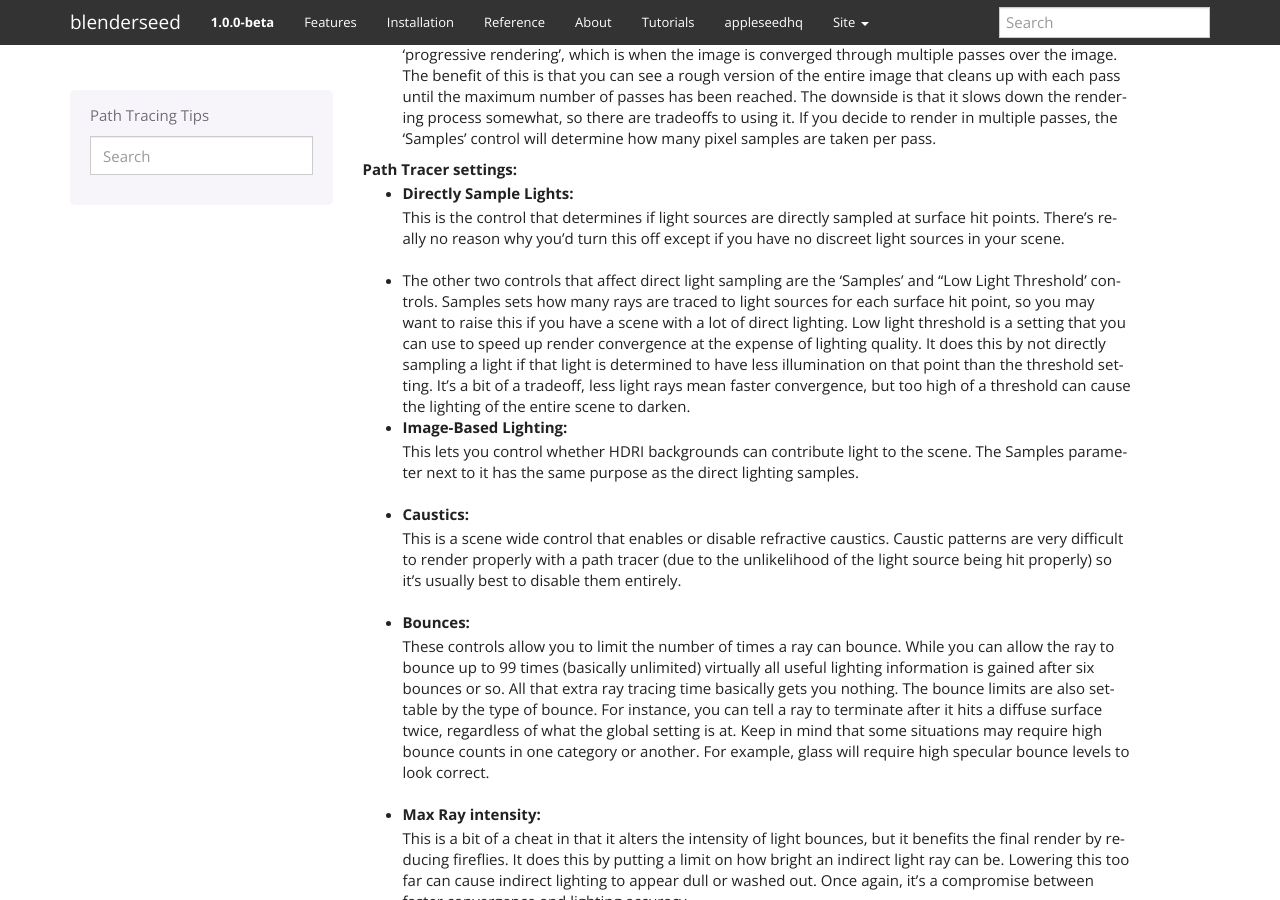
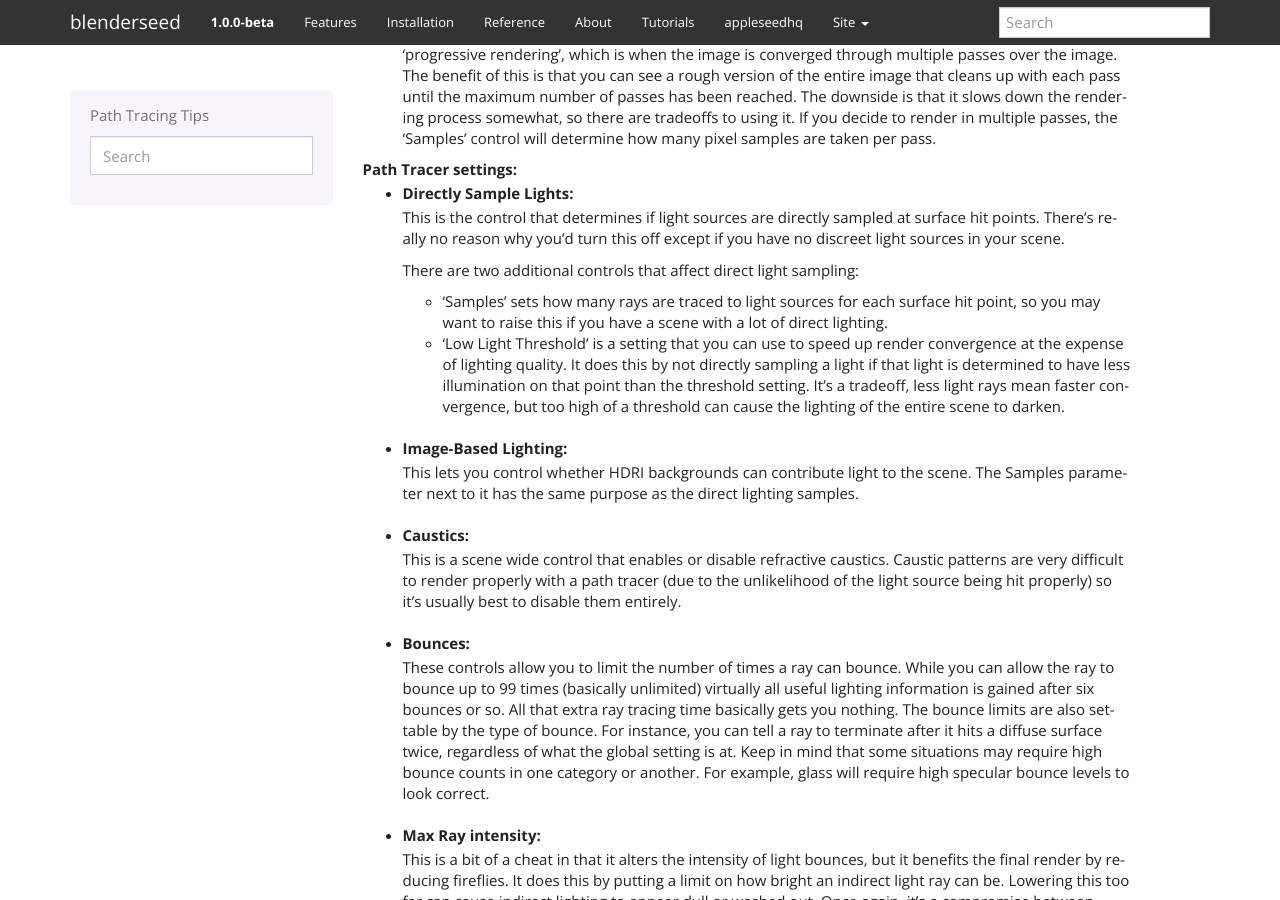
Before and after one commit to appleseedhq/blenderseed, a Sphinx documentation site: the page built from docs/general/path_tracing.rst, in a window 1280 px wide and 900 px high, scrolled down 1666 px. Built offline with Sphinx 7.4.7, drawn with Linux system fonts in a browser that asks for light colours.

Commit message:
Path tracing doc fix

```diff
--- a/docs/general/path_tracing.rst
+++ b/docs/general/path_tracing.rst
@@ -45,7 +45,12 @@ Some of the notable controls are:
 Path Tracer settings:
     - Directly Sample Lights:
         This is the control that determines if light sources are directly sampled at surface hit points.  There’s really no reason why you’d turn this off except if you have no discreet light sources in your scene.
-    - The other two controls that affect direct light sampling are the ‘Samples’ and “Low Light Threshold’ controls.  Samples sets how many rays are traced to light sources for each surface hit point, so you may want to raise this if you have a scene with a lot of direct lighting.  Low light threshold is a setting that you can use to speed up render convergence at the expense of lighting quality.  It does this by not directly sampling a light if that light is determined to have less illumination on that point than the threshold setting.  It’s a bit of a tradeoff, less light rays mean faster convergence, but too high of a threshold can cause the lighting of the entire scene to darken.
+
+        There are two additional controls that affect direct light sampling:
+
+        - 'Samples' sets how many rays are traced to light sources for each surface hit point, so you may want to raise this if you have a scene with a lot of direct lighting.
+
+        - 'Low Light Threshold' is a setting that you can use to speed up render convergence at the expense of lighting quality.  It does this by not directly sampling a light if that light is determined to have less illumination on that point than the threshold setting.  It’s a tradeoff, less light rays mean faster convergence, but too high of a threshold can cause the lighting of the entire scene to darken.
 
     - Image-Based Lighting:
         This lets you control whether HDRI backgrounds can contribute light to the scene.  The Samples parameter next to it has the same purpose as the direct lighting samples.
```
